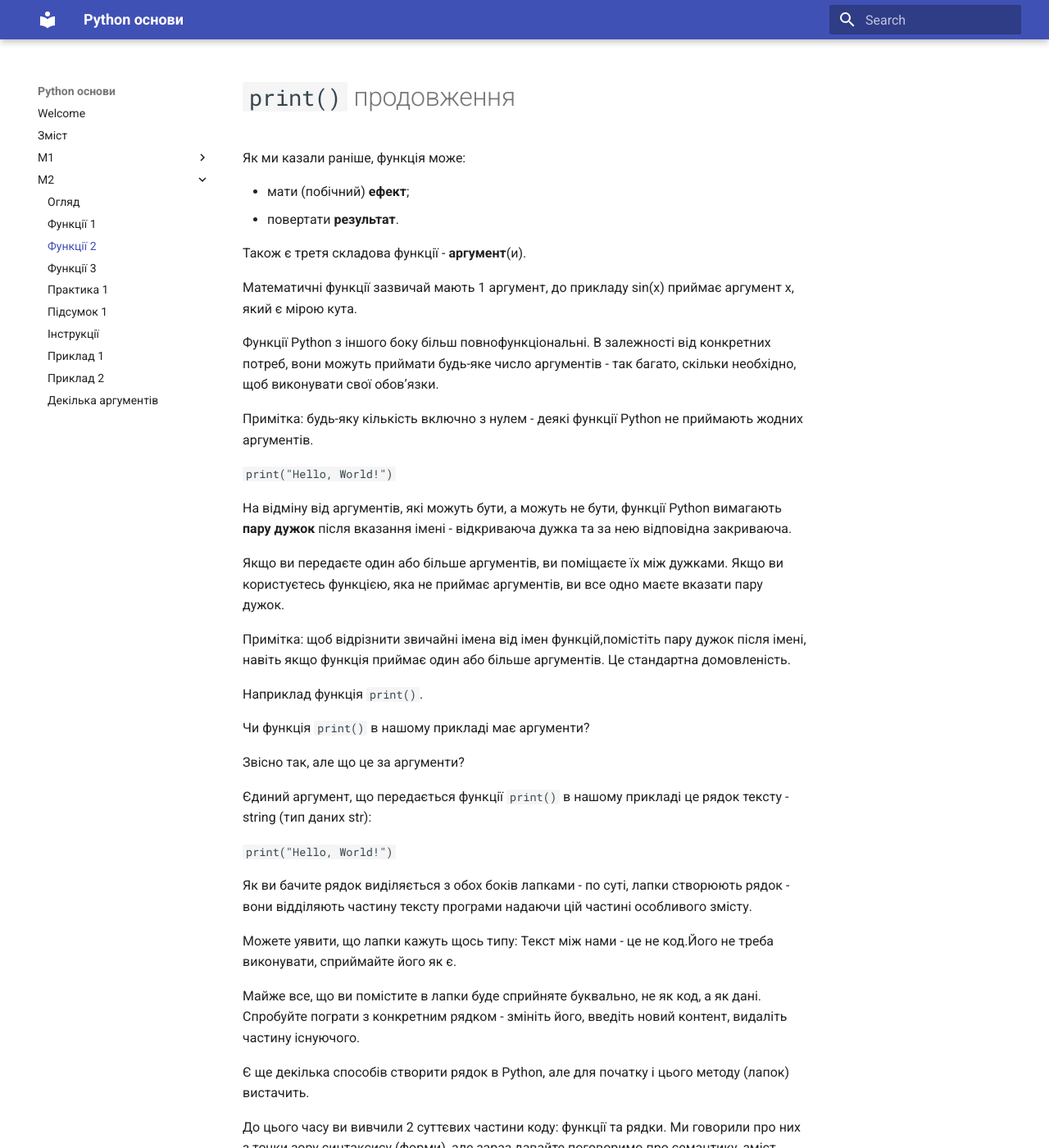
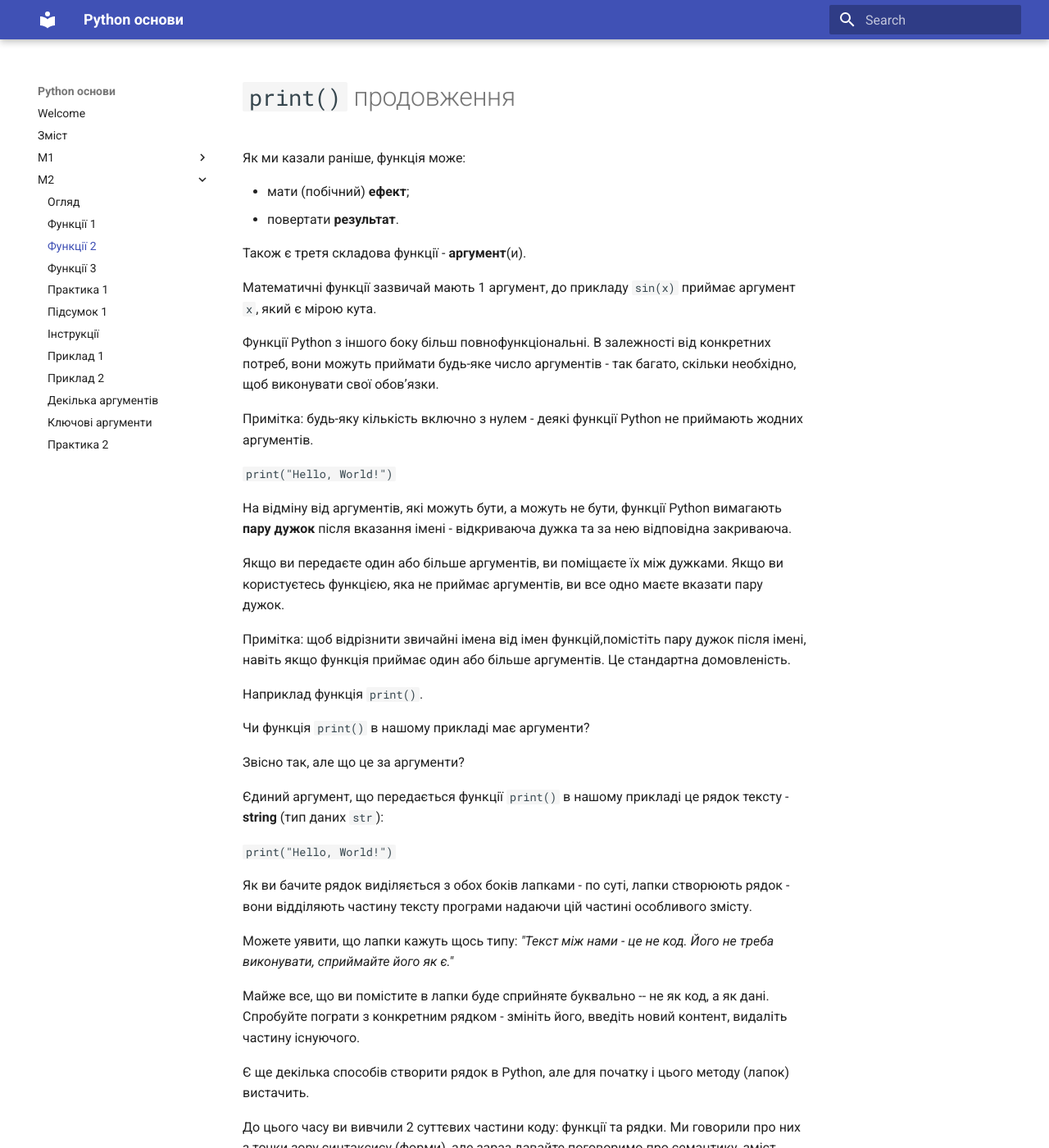
Before and after one commit to ekidscoding/python0, an MkDocs documentation site: the page built from docs/M2/203_print_function.md, in a window 1280 px wide and 1400 px high. Shown: the whole window at 82% size. Built offline with MkDocs 1.6.1 and Material for MkDocs 9.7.7, drawn with Linux system fonts in a browser that asks for light colours.

Commit message:
040425 22

```diff
--- a/docs/M2/203_print_function.md
+++ b/docs/M2/203_print_function.md
@@ -10,7 +10,7 @@ title: Функції 2
 
 Також є третя складова функції - **аргумент**(и).
 
-Математичні функції зазвичай мають 1 аргумент, до прикладу sin(x) приймає аргумент x, який є мірою кута.
+Математичні функції зазвичай мають 1 аргумент, до прикладу `sin(x)` приймає аргумент `x`, який є мірою кута.
 
 Функції Python з іншого боку більш повнофункціональні. В залежності від конкретних потреб, вони можуть приймати будь-яке число аргументів - так багато, скільки необхідно, щоб виконувати свої обовʼязки.
 
@@ -32,15 +32,15 @@ title: Функції 2
 
 Звісно так, але що це за аргументи?
 
-Єдиний аргумент, що передається функції `print()` в нашому прикладі це рядок тексту - string (тип даних str):
+Єдиний аргумент, що передається функції `print()` в нашому прикладі це рядок тексту - **string** (тип даних `str`):
 
 `print("Hello, World!")`
 
 Як ви бачите рядок виділяється з обох боків лапками - по суті, лапки створюють рядок - вони відділяють частину тексту програми надаючи цій частині особливого змісту.
 
-Можете уявити, що лапки кажуть щось типу: Текст між нами - це не код.Його не треба виконувати, сприймайте його як є.
+Можете уявити, що лапки кажуть щось типу: _"Текст між нами - це не код. Його не треба виконувати, сприймайте його як є."_
 
-Майже все, що ви помістите в лапки буде сприйняте буквально, не як код, а як дані. Спробуйте пограти з конкретним рядком - змініть його, введіть новий контент, видаліть частину існуючого.
+Майже все, що ви помістите в лапки буде сприйняте буквально -- не як код, а як дані. Спробуйте пограти з конкретним рядком - змініть його, введіть новий контент, видаліть частину існуючого.
 
 
 Є ще декілька способів створити рядок в Python, але для початку і цього методу (лапок) вистачить.
```
Also changed, not shown: docs/M2/204_function_call.md (+1 -1 lines), docs/M2/211_key_args.md (added, +37 -0 lines), docs/M2/212_2_print_1_line.md (added, +23 -0 lines), docs/M2/210_multi_args.md (line endings or trailing spaces).
